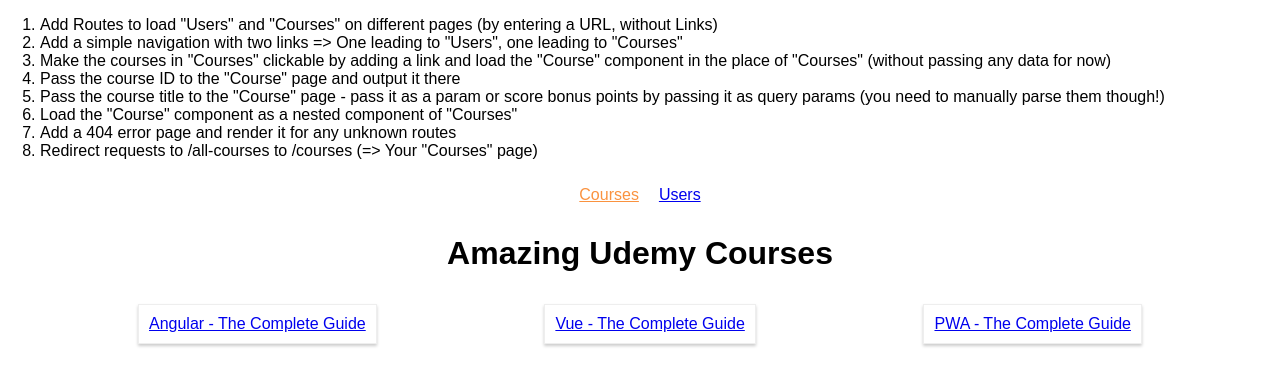
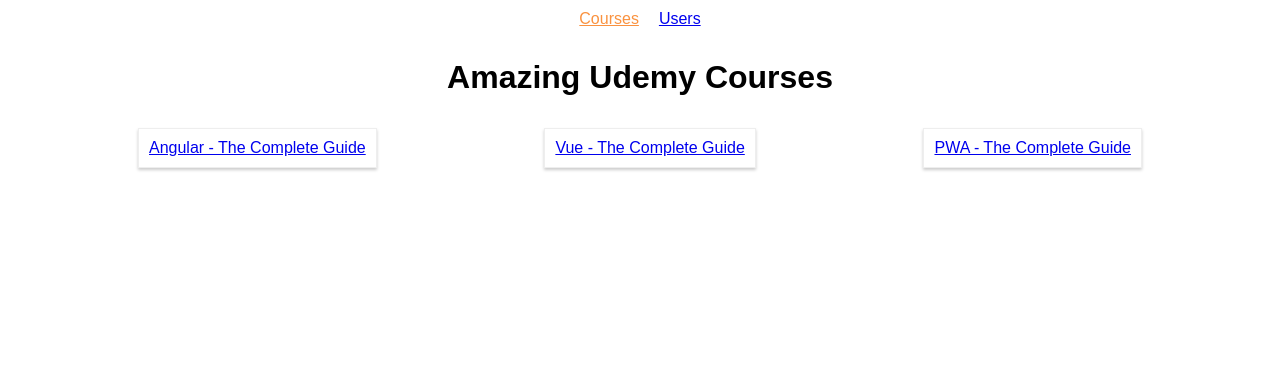
Before and after one commit to ManuelVillarVitoria/react-routing-courses, a React (Create React App) app: page /courses in a window 1280 px wide. Shown: the top 386 px of the page. Built offline with nearby package versions, Linux system fonts and the light colour scheme.

Commit message:
deployment

```diff
--- a/src/App.js
+++ b/src/App.js
@@ -8,19 +8,9 @@
 
 class App extends Component {
   render () {
+
     return (
       <div className="App">
-        <ol style={{textAlign: 'left'}}>
-          <li>Add Routes to load "Users" and "Courses" on different pages (by entering a URL, without Links)</li>
-          <li>Add a simple navigation with two links => One leading to "Users", one leading to "Courses"</li>
-          <li>Make the courses in "Courses" clickable by adding a link and load the "Course" component in the place of "Courses" (without passing any data for now)</li>
-          <li>Pass the course ID to the "Course" page and output it there</li>
-          <li>Pass the course title to the "Course" page - pass it as a param or score bonus points by passing it as query params (you need to manually parse them though!)</li>
-          <li>Load the "Course" component as a nested component of "Courses"</li>
-          <li>Add a 404 error page and render it for any unknown routes</li>
-          <li>Redirect requests to /all-courses to /courses (=> Your "Courses" page)</li>
-        </ol>
-
         <nav>
           <ul style={{ listStyle: 'none', margin: 'auto', padding: '0' }}>
             <li style={{ margin: '10px', display: 'inline-block' }}>
```
Also changed, not shown: statements_exercice.txt (added), 1 other file (tests, documents, lock files or other folders).
